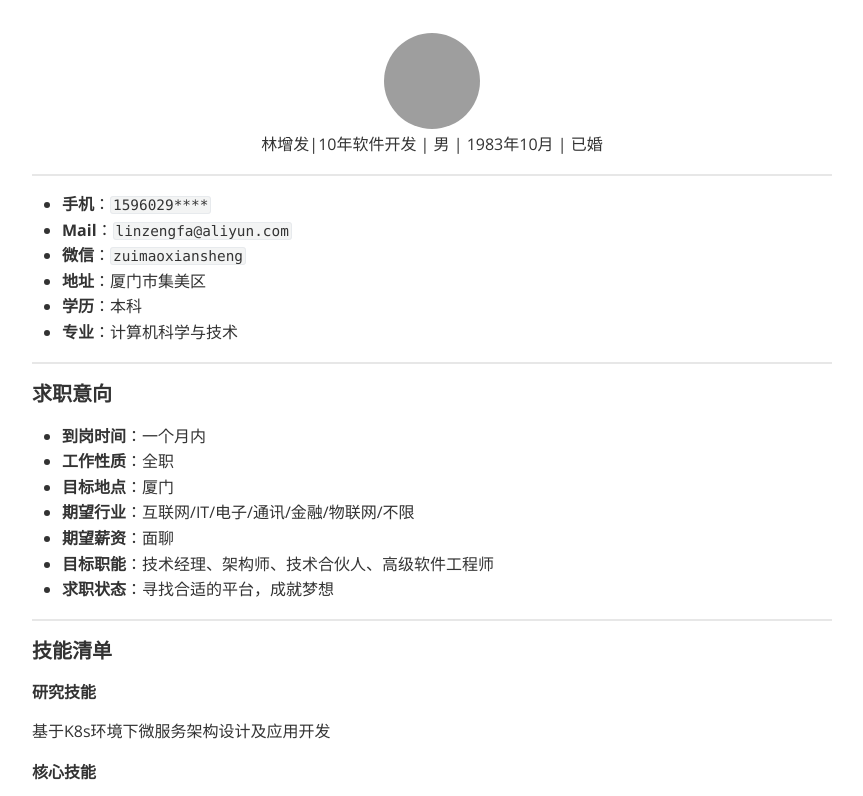
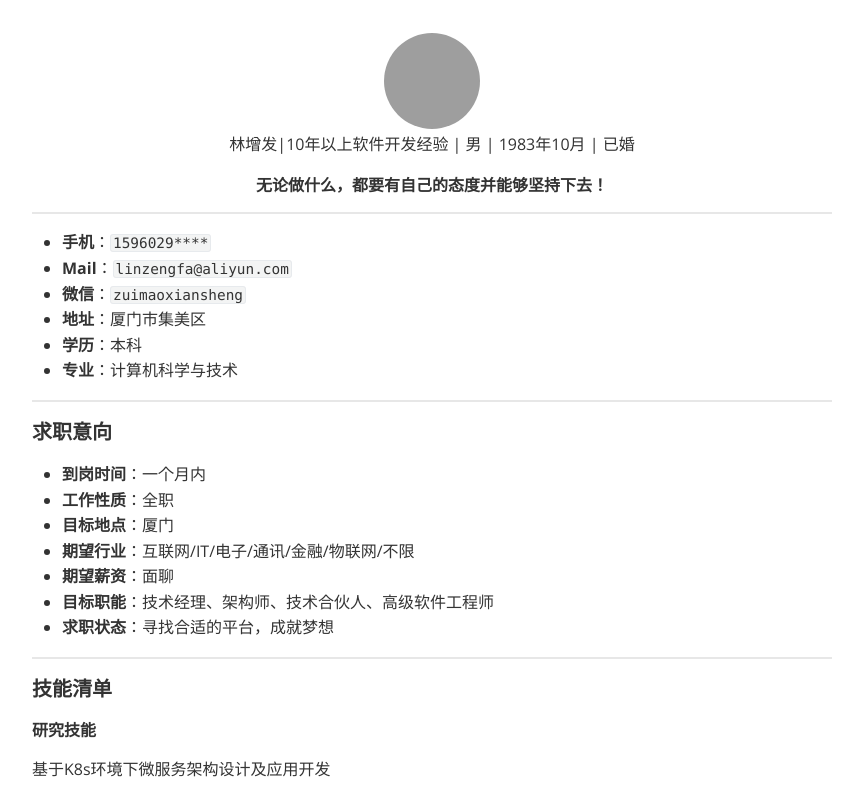
Before and after one commit to linzengfa/linzengfa.github.io, a plain HTML site: page index.html in a window 1280 px wide. Shown: the top 796 px of the page, without its empty margins (208-1071 px from the left). Drawn offline with nearby package versions, Linux system fonts and the light colour scheme; grey boxes are pictures that could not be loaded.

Commit message:
Update index.html
优化简历信息

```diff
--- a/index.html
+++ b/index.html
@@ -4,8 +4,8 @@
     <head>
         <meta charset='UTF-8'>
         <meta name='viewport' content='width=device-width initial-scale=1'>
-        <meta name="keywords" content="林增发,简历,软件工程师,Java软件工程师,Go软件工程师,程序员">
-        <title>林增发个人简历</title>
+        <meta name="keywords" content="林增发,简历,架构师,软件工程师,Java软件工程师,Go软件工程师,程序员,高级码农">
+        <title>林增发个人简历-无论做什么，都要有自己的态度并能够坚持下去！</title>
         <link href='https://fonts.loli.net/css?family=Open+Sans:400italic,700italic,700,400&subset=latin,latin-ext'
             rel='stylesheet' type='text/css' />
         <style type='text/css'>
@@ -1266,7 +1266,8 @@
     <body class='typora-export os-windows'>
         <div id='write' class=''>
             <p><img src="https://cos.linzengfa.cn/202105.jpg" alt="林增发" style="zoom:20%;border-radius: 240px;width:480px;height:480px;" /></p>
-            <center>林增发|10年软件开发 | 男 | 1983年10月 | 已婚 </center>
+            <center>林增发|10年以上软件开发经验 | 男 | 1983年10月 | 已婚 </center>
+			<h5><center>无论做什么，都要有自己的态度并能够坚持下去！</center></h5>
             <hr />
             <ul>
                 <li><strong><span>手机</span></strong><span>：</span><code>1596029****</code></li>
```
